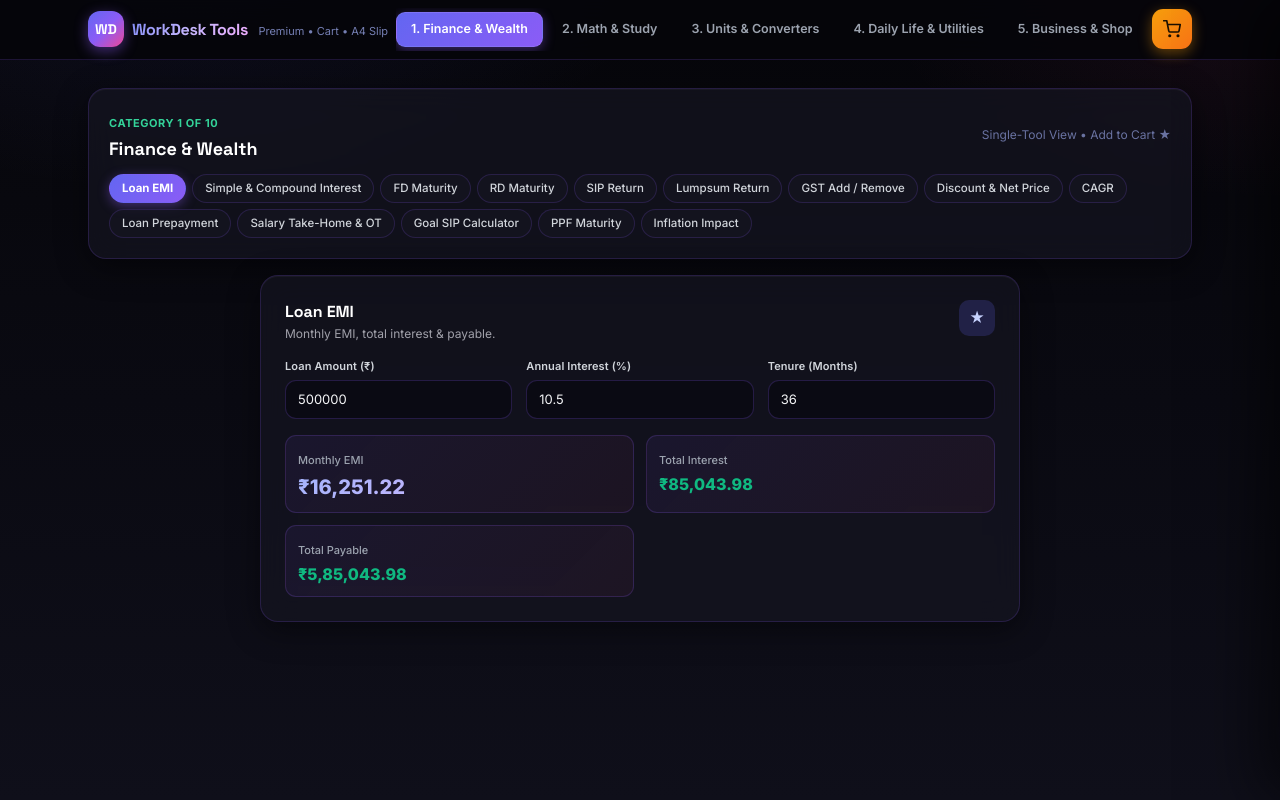
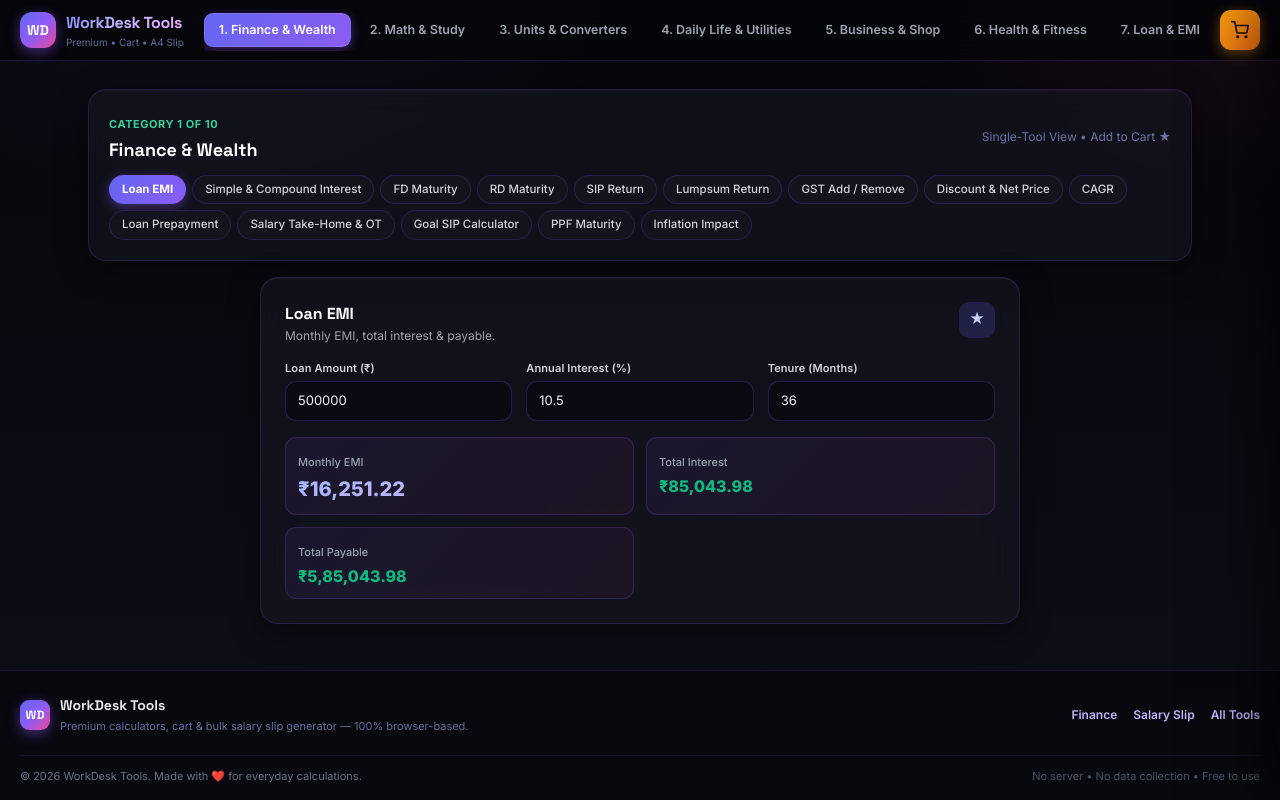
Before and after one commit to madhupverma8-code/workdesk-tools, a plain HTML site: page index.html in a window 1280 px wide. Drawn offline with nearby package versions, Linux system fonts and the light colour scheme.

Commit message:
Refactor header and footer structure in index.html

```diff
--- a/index.html
+++ b/index.html
@@ -14,27 +14,28 @@
 <script src="https://cdn.jsdelivr.net/npm/html2canvas@1.4.1/dist/html2canvas.min.js"></script>
 <script src="https://cdn.jsdelivr.net/npm/jspdf@2.5.1/dist/jspdf.umd.min.js"></script>
 
-<!-- ✅ UPDATED: underscore links -->
 <link rel="stylesheet" href="css_style.css" />
 <link rel="stylesheet" href="css_print.css" media="print" />
 </head>
 <body class="min-h-screen flex flex-col">
 
-<!-- ================= HEADER ================= -->
+<!-- ================= HEADER (FULL-WIDTH) ================= -->
 <header class="app-header">
-  <div class="max-w-6xl mx-auto px-3 sm:px-6">
-    <div class="flex items-center justify-between gap-2 py-2">
+  <div class="header-inner">
 
-      <button type="button" onclick="openCategory('finance')" class="flex items-center gap-2 text-left shrink-0 cursor-pointer group">
+    <!-- Brand -->
+    <button type="button" onclick="openCategory('finance')" class="brand-wrap">
       <span class="brand-badge">WD</span>
-        <div>
+      <div class="brand-text">
         <span class="brand-name">WorkDesk Tools</span>
-          <span class="hidden md:inline-block ml-1.5 text-[11px] text-indigo-300/70">Premium • Cart • A4 Slip</span>
+        <span class="brand-tag">Premium • Cart • A4 Slip</span>
       </div>
     </button>
 
-      <nav aria-label="Primary Categories" id="primaryNav" class="flex items-center gap-1 overflow-x-auto thin-scroll py-1"></nav>
+    <!-- Category tabs (scrollable) -->
+    <nav aria-label="Primary Categories" id="primaryNav" class="cat-nav"></nav>
 
+    <!-- Cart button -->
     <button type="button" onclick="toggleCart(true)" class="cart-btn" aria-label="Open cart">
       <svg xmlns="http://www.w3.org/2000/svg" width="18" height="18" viewBox="0 0 24 24" fill="none" stroke="#1a0f00" stroke-width="2.2" stroke-linecap="round" stroke-linejoin="round">
         <circle cx="9" cy="21" r="1"></circle><circle cx="20" cy="21" r="1"></circle>
@@ -43,7 +44,6 @@
       <span id="cartBadge" class="cart-badge is-hidden">0</span>
     </button>
 
-    </div>
   </div>
 </header>
 
@@ -74,6 +74,8 @@
 
 <!-- ================= MAIN ================= -->
 <main class="flex-1 max-w-6xl w-full mx-auto px-3 sm:px-6 py-5 sm:py-7">
+
+  <!-- (Same category sections — no change, copy from previous file) -->
 
   <section id="cat-finance" class="category-view is-hidden space-y-4">
     <div class="glass p-4 sm:p-5 space-y-3">
@@ -312,9 +314,30 @@
 
 </main>
 
+<!-- ================= FOOTER ================= -->
+<footer class="app-footer">
+  <div class="footer-inner">
+    <div class="footer-brand">
+      <span class="brand-badge small">WD</span>
+      <div>
+        <p class="footer-title">WorkDesk Tools</p>
+        <p class="footer-desc">Premium calculators, cart &amp; bulk salary slip generator — 100% browser-based.</p>
+      </div>
+    </div>
+    <div class="footer-links">
+      <a href="#" onclick="openCategory('finance'); return false;">Finance</a>
+      <a href="#" onclick="openCategory('hr'); return false;">Salary Slip</a>
+      <a href="#" onclick="openCategory('all'); return false;">All Tools</a>
+    </div>
+    <div class="footer-bottom">
+      <p>© <span id="footerYear"></span> WorkDesk Tools. Made with ❤️ for everyday calculations.</p>
+      <p class="footer-note">No server • No data collection • Free to use</p>
+    </div>
+  </div>
+</footer>
+
 <div id="pdfStage" aria-hidden="true"></div>
 
-<!-- ✅ UPDATED: underscore links -->
 <script src="js_data.js"></script>
 <script src="js_calculators.js"></script>
 <script src="js_ui.js"></script>
```
Lines whose indentation alone changed are shown as unchanged.
